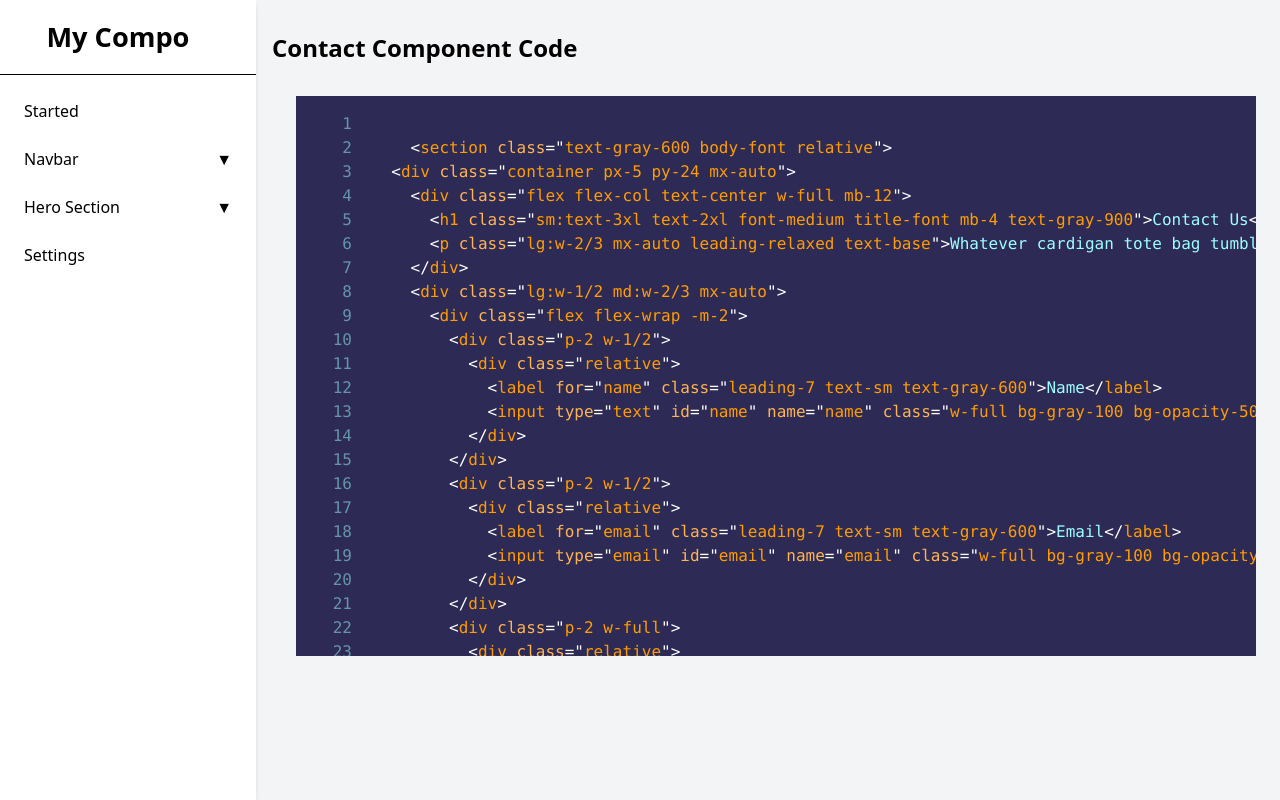
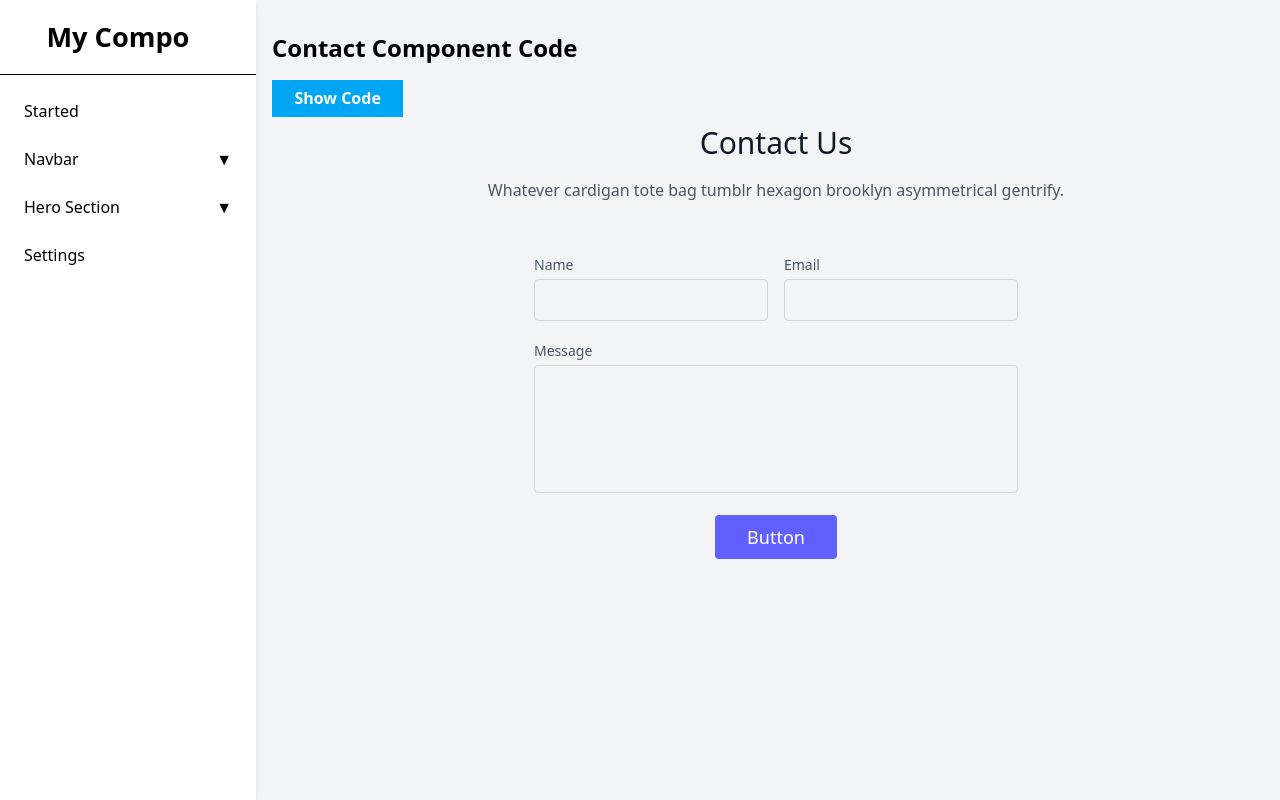
Before and after one commit to Lio3307/MyCompo-, a React (Vite) app: page /dashboard/contact in a window 1280 px wide. Built offline with nearby package versions, Linux system fonts and the light colour scheme.

Commit message:
adding logic for showing and hiding code

```diff
--- a/src/components/Sidebar.tsx
+++ b/src/components/Sidebar.tsx
@@ -11,11 +11,11 @@ const Sidebar = ({ children, getPath }: SidebarProps) => {
   const [dropdownOpen, setDropdownOpen] = useState<string | null>(null);
 
   function toggleDropdown(param: string): void {
-    setDropdownOpen(prev => prev === param ? null : param)
+    setDropdownOpen((prev) => (prev === param ? null : param));
   }
 
   return (
-    <div className="flex sticky min-h-screen">
+    <div className=" flex min-h-screen">
       <button
         className="md:hidden fixed top-4 left-4 z-60 px-3 py-2 bg-gray-200 rounded shadow-md focus:outline-none"
         onClick={() => setIsOpen(true)}
@@ -33,7 +33,7 @@ const Sidebar = ({ children, getPath }: SidebarProps) => {
       )}
 
       <aside
-        className={`fixed md:static min-h-screen top-0 left-0 h-full w-64 bg-white shadow-md z-60 transform transition-transform duration-300
+        className={`fixed md:sticky min-h-screen md:top-0 top-0 left-0 h-full w-64 bg-white shadow-md z-60 transform transition-transform duration-300
           ${isOpen ? "translate-x-0" : "-translate-x-full"} md:translate-x-0`}
       >
         <div className="p-4 font-bold text-lg border-b flex justify-between items-center">
@@ -105,7 +105,7 @@ const Sidebar = ({ children, getPath }: SidebarProps) => {
                 <ul className="ml-4 mt-1 space-y-1">
                   <li>
                     <Link
-                      to={'/dashboard/contact'}
+                      to={"/dashboard/contact"}
                       className="block p-2 rounded hover:bg-gray-100 transition"
                     >
                       Contact
--- a/src/index.css
+++ b/src/index.css
@@ -1,4 +1,6 @@
 @import "tailwindcss";
+
+/* for hiding the scrollable bar */
 .code-scroll {
   -ms-overflow-style: none;
   scrollbar-width: none;
--- a/src/pages/Contact.tsx
+++ b/src/pages/Contact.tsx
@@ -1,64 +1,38 @@
+import { useState } from "react";
 import CodeHighlighter from "../components/CodeHiglighter";
 
 const Contact = () => {
+  const [showCode, setShowCode] = useState<boolean>(false);
+
   const codeContact = `
-    <section class="text-gray-600 body-font relative">
-  <div class="container px-5 py-24 mx-auto">
-    <div class="flex flex-col text-center w-full mb-12">
-      <h1 class="sm:text-3xl text-2xl font-medium title-font mb-4 text-gray-900">Contact Us</h1>
-      <p class="lg:w-2/3 mx-auto leading-relaxed text-base">Whatever cardigan tote bag tumblr hexagon brooklyn asymmetrical gentrify.</p>
+         <section className="text-gray-600 body-font relative">
+  <div className="container px-5 py-24 mx-auto">
+    <div className="flex flex-col text-center w-full mb-12">
+      <h1 className="sm:text-3xl text-2xl font-medium title-font mb-4 text-gray-900">Contact Us</h1>
+      <p className="lg:w-2/3 mx-auto leading-relaxed text-base">Whatever cardigan tote bag tumblr hexagon brooklyn asymmetrical gentrify.</p>
     </div>
-    <div class="lg:w-1/2 md:w-2/3 mx-auto">
-      <div class="flex flex-wrap -m-2">
-        <div class="p-2 w-1/2">
-          <div class="relative">
-            <label for="name" class="leading-7 text-sm text-gray-600">Name</label>
-            <input type="text" id="name" name="name" class="w-full bg-gray-100 bg-opacity-50 rounded border border-gray-300 focus:border-indigo-500 focus:bg-white focus:ring-2 focus:ring-indigo-200 text-base outline-none text-gray-700 py-1 px-3 leading-8 transition-colors duration-200 ease-in-out">
+    <div className="lg:w-1/2 md:w-2/3 mx-auto">
+      <div className="flex flex-wrap -m-2">
+        <div className="p-2 w-1/2">
+          <div className="relative">
+            <label  className="leading-7 text-sm text-gray-600">Name</label>
+            <input type="text" id="name" name="name" className="w-full bg-gray-100 bg-opacity-50 rounded border border-gray-300 focus:border-indigo-500 focus:bg-white focus:ring-2 focus:ring-indigo-200 text-base outline-none text-gray-700 py-1 px-3 leading-8 transition-colors duration-200 ease-in-out"/>
           </div>
         </div>
-        <div class="p-2 w-1/2">
-          <div class="relative">
-            <label for="email" class="leading-7 text-sm text-gray-600">Email</label>
-            <input type="email" id="email" name="email" class="w-full bg-gray-100 bg-opacity-50 rounded border border-gray-300 focus:border-indigo-500 focus:bg-white focus:ring-2 focus:ring-indigo-200 text-base outline-none text-gray-700 py-1 px-3 leading-8 transition-colors duration-200 ease-in-out">
+        <div className="p-2 w-1/2">
+          <div className="relative">
+            <label  className="leading-7 text-sm text-gray-600">Email</label>
+            <input type="email" id="email" name="email" className="w-full bg-gray-100 bg-opacity-50 rounded border border-gray-300 focus:border-indigo-500 focus:bg-white focus:ring-2 focus:ring-indigo-200 text-base outline-none text-gray-700 py-1 px-3 leading-8 transition-colors duration-200 ease-in-out"/>
           </div>
         </div>
-        <div class="p-2 w-full">
-          <div class="relative">
-            <label for="message" class="leading-7 text-sm text-gray-600">Message</label>
-            <textarea id="message" name="message" class="w-full bg-gray-100 bg-opacity-50 rounded border border-gray-300 focus:border-indigo-500 focus:bg-white focus:ring-2 focus:ring-indigo-200 h-32 text-base outline-none text-gray-700 py-1 px-3 resize-none leading-6 transition-colors duration-200 ease-in-out"></textarea>
+        <div className="p-2 w-full">
+          <div className="relative">
+            <label  className="leading-7 text-sm text-gray-600">Message</label>
+            <textarea id="message" name="message" className="w-full bg-gray-100 bg-opacity-50 rounded border border-gray-300 focus:border-indigo-500 focus:bg-white focus:ring-2 focus:ring-indigo-200 h-32 text-base outline-none text-gray-700 py-1 px-3 resize-none leading-6 transition-colors duration-200 ease-in-out"></textarea>
           </div>
         </div>
-        <div class="p-2 w-full">
-          <button class="flex mx-auto text-white bg-indigo-500 border-0 py-2 px-8 focus:outline-none hover:bg-indigo-600 rounded text-lg">Button</button>
-        </div>
-        <div class="p-2 w-full pt-8 mt-8 border-t border-gray-200 text-center">
-          <a class="text-indigo-500">example@email.com</a>
-          <p class="leading-normal my-5">49 Smith St.
-            <br>Saint Cloud, MN 56301
-          </p>
-          <span class="inline-flex">
-            <a class="text-gray-500">
-              <svg fill="currentColor" stroke-linecap="round" stroke-linejoin="round" stroke-width="2" class="w-5 h-5" viewBox="0 0 24 24">
-                <path d="M18 2h-3a5 5 0 00-5 5v3H7v4h3v8h4v-8h3l1-4h-4V7a1 1 0 011-1h3z"></path>
-              </svg>
-            </a>
-            <a class="ml-4 text-gray-500">
-              <svg fill="currentColor" stroke-linecap="round" stroke-linejoin="round" stroke-width="2" class="w-5 h-5" viewBox="0 0 24 24">
-                <path d="M23 3a10.9 10.9 0 01-3.14 1.53 4.48 4.48 0 00-7.86 3v1A10.66 10.66 0 013 4s-4 9 5 13a11.64 11.64 0 01-7 2c9 5 20 0 20-11.5a4.5 4.5 0 00-.08-.83A7.72 7.72 0 0023 3z"></path>
-              </svg>
-            </a>
-            <a class="ml-4 text-gray-500">
-              <svg fill="none" stroke="currentColor" stroke-linecap="round" stroke-linejoin="round" stroke-width="2" class="w-5 h-5" viewBox="0 0 24 24">
-                <rect width="20" height="20" x="2" y="2" rx="5" ry="5"></rect>
-                <path d="M16 11.37A4 4 0 1112.63 8 4 4 0 0116 11.37zm1.5-4.87h.01"></path>
-              </svg>
-            </a>
-            <a class="ml-4 text-gray-500">
-              <svg fill="currentColor" stroke-linecap="round" stroke-linejoin="round" stroke-width="2" class="w-5 h-5" viewBox="0 0 24 24">
-                <path d="M21 11.5a8.38 8.38 0 01-.9 3.8 8.5 8.5 0 01-7.6 4.7 8.38 8.38 0 01-3.8-.9L3 21l1.9-5.7a8.38 8.38 0 01-.9-3.8 8.5 8.5 0 014.7-7.6 8.38 8.38 0 013.8-.9h.5a8.48 8.48 0 018 8v.5z"></path>
-              </svg>
-            </a>
-          </span>
+        <div className="p-2 w-full">
+          <button className="flex mx-auto text-white bg-indigo-500 border-0 py-2 px-8 focus:outline-none hover:bg-indigo-600 rounded text-lg">Button</button>
         </div>
       </div>
     </div>
@@ -68,16 +42,93 @@ const Contact = () => {
     `;
 
   return (
-    <div className="">
-      <h2 className="text-2xl font-bold mb-4">Contact Component Code</h2>
+    <>
+      <h2 className=" text-2xl font-bold mb-4">Contact Component Code</h2>
+      <button
+        className={`text-[1rem] hover:cursor-pointer  px-[1.4rem] py-[0.4rem] font-bold ${
+          showCode ? "bg-red-600" : "bg-sky-500"
+        } text-white`}
+         onClick={(e) => {
+          e.preventDefault()
+          e.stopPropagation()
+          setShowCode(prev => !prev)
+         }}
+      >
+        {showCode ? "Hide Code" : "Show Code"}
+      </button>
+      {showCode ? (
         <CodeHighlighter
           codeString={codeContact}
           language="html"
           maxHeight="70vh"
-        outerMaxWidth="calc(100vw - 18rem)" // kurangi lebar supaya tidak menempel ke sidebar
+          outerMaxWidth="calc(100vw - 18rem)"
           containerPadding="1rem"
         />
+      ) : (
+        <div>
+          <section className="text-gray-600 body-font relative">
+            <div className="container px-5 py-2 mx-auto">
+              <div className="flex flex-col text-center w-full mb-12">
+                <h1 className="sm:text-3xl text-2xl font-medium title-font mb-4 text-gray-900">
+                  Contact Us
+                </h1>
+                <p className="lg:w-2/3 mx-auto leading-relaxed text-base">
+                  Whatever cardigan tote bag tumblr hexagon brooklyn
+                  asymmetrical gentrify.
+                </p>
               </div>
+              <div className="lg:w-1/2 md:w-2/3 mx-auto">
+                <div className="flex flex-wrap -m-2">
+                  <div className="p-2 w-1/2">
+                    <div className="relative">
+                      <label className="leading-7 text-sm text-gray-600">
+                        Name
+                      </label>
+                      <input
+                        type="text"
+                        id="name"
+                        name="name"
+                        className="w-full bg-gray-100 bg-opacity-50 rounded border border-gray-300 focus:border-indigo-500 focus:bg-white focus:ring-2 focus:ring-indigo-200 text-base outline-none text-gray-700 py-1 px-3 leading-8 transition-colors duration-200 ease-in-out"
+                      />
+                    </div>
+                  </div>
+                  <div className="p-2 w-1/2">
+                    <div className="relative">
+                      <label className="leading-7 text-sm text-gray-600">
+                        Email
+                      </label>
+                      <input
+                        type="email"
+                        id="email"
+                        name="email"
+                        className="w-full bg-gray-100 bg-opacity-50 rounded border border-gray-300 focus:border-indigo-500 focus:bg-white focus:ring-2 focus:ring-indigo-200 text-base outline-none text-gray-700 py-1 px-3 leading-8 transition-colors duration-200 ease-in-out"
+                      />
+                    </div>
+                  </div>
+                  <div className="p-2 w-full">
+                    <div className="relative">
+                      <label className="leading-7 text-sm text-gray-600">
+                        Message
+                      </label>
+                      <textarea
+                        id="message"
+                        name="message"
+                        className="w-full bg-gray-100 bg-opacity-50 rounded border border-gray-300 focus:border-indigo-500 focus:bg-white focus:ring-2 focus:ring-indigo-200 h-32 text-base outline-none text-gray-700 py-1 px-3 resize-none leading-6 transition-colors duration-200 ease-in-out"
+                      ></textarea>
+                    </div>
+                  </div>
+                  <div className="p-2 w-full">
+                    <button className="flex mx-auto text-white bg-indigo-500 border-0 py-2 px-8 focus:outline-none hover:bg-indigo-600 rounded text-lg">
+                      Button
+                    </button>
+                  </div>
+                </div>
+              </div>
+            </div>
+          </section>
+        </div>
+      )}
+    </>
   );
 };
 
```
Lines whose indentation alone changed are shown as unchanged.
